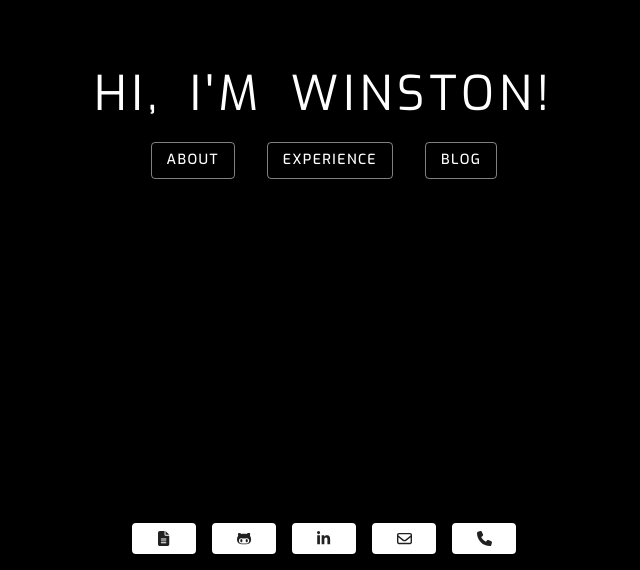
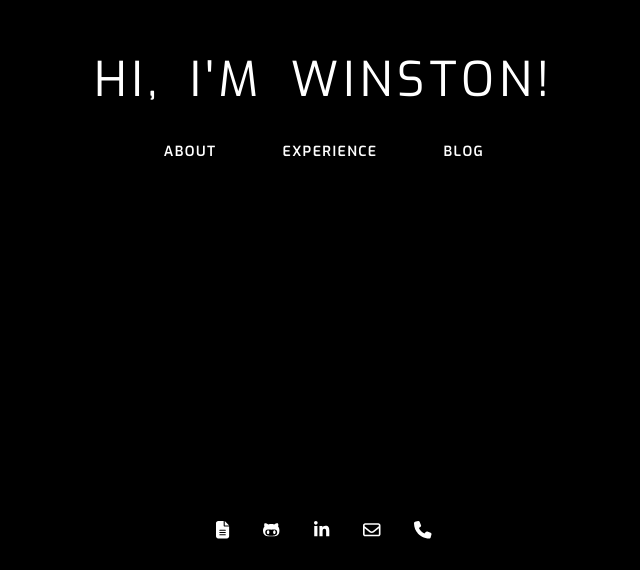
Before and after one commit to winston-edwin-chiong/personal-website, a Next.js app: page / in a window 1280 px wide. Shown: the part 230-800 px from the top of the page, without its empty margins (316-956 px from the left). Built offline with nearby package versions, Linux system fonts and the light colour scheme.

Commit message:
using daisyUI

```diff
--- a/src/app/components/Footer.js
+++ b/src/app/components/Footer.js
@@ -3,7 +3,6 @@ import { FontAwesomeIcon } from '@fortawesome/react-fontawesome';
 import { faGithubAlt, faLinkedinIn } from '@fortawesome/free-brands-svg-icons';
 import { faEnvelope } from '@fortawesome/free-regular-svg-icons';
 import { faPhone, faFileLines } from '@fortawesome/free-solid-svg-icons';
-import { Button } from '@mui/material';
 import { React } from 'react';
 
 export default function Footer() {
@@ -20,8 +19,8 @@ export default function Footer() {
 
 function Icon({icon, link}) {
   return (
-    <Button variant='contained' href={link} target='_blank' size='large'>
-      <FontAwesomeIcon icon={icon} size='md '/>
-    </Button>
+    <button className='btn btn-primary' href={link} target='_blank'>
+      <FontAwesomeIcon icon={icon} size='lg'/>
+    </button>
   )
 }
--- a/src/app/layout.js
+++ b/src/app/layout.js
@@ -1,7 +1,6 @@
 'use client'
 import './globals.css'
 import { Exo } from 'next/font/google'
-import { createTheme, ThemeProvider } from '@mui/material/styles';
 import React from 'react'
 
 const exo = Exo({ subsets: ['latin'] })
@@ -11,24 +10,10 @@ export const metadata = {
   description: 'Generated by create next app',
 }
 
-// set MUI component theme
-const theme = createTheme({
-  palette : {
-    primary: {
-      main : '#FFFFFF'
-    }
-  },
-  typography: {
-    fontFamily: exo
-  }
-})
-
 export default function RootLayout({ children }) {
   return (
     <html lang="en">
-      <ThemeProvider theme={theme}>
         <body className={exo.className + " bg-black" + " text-white"}>{children}</body>
-      </ThemeProvider>
     </html>
   )
 }
--- a/src/app/page.js
+++ b/src/app/page.js
@@ -1,6 +1,5 @@
 'use client'
 import { React } from 'react';
-import Button from "@mui/material/Button"
 import Link from 'next/link'
 import Footer from '../app/components/Footer'
 
@@ -16,13 +15,13 @@ export default function Home() {
       </div>
       <div className='flex flex-col items-center mt-6 sm:flex-row sm:space-x-8 children:pb-6'>
         <Link href={"/about"}>
-          <Button variant='outlined' className='tracking-widest'>About</Button>
+          <button className='btn btn-primary tracking-widest'>About</button>
         </Link>
         <Link href={"/experience"}>
-          <Button variant='outlined' className='tracking-widest'>Experience</Button>
+          <button className='btn btn-primary tracking-widest'>Experience</button>
         </Link>
         <Link href={"/blog"}>
-          <Button variant='outlined' className='tracking-widest'>Blog</Button>
+          <button className='btn btn-primary tracking-widest'>Blog</button>
         </Link>
         </div>
     </main>
--- a/tailwind.config.js
+++ b/tailwind.config.js
@@ -17,9 +17,25 @@ module.exports = {
       },
     },
   },
+  daisyui: {
+    themes: [
+      {
+        mytheme: {
+          "primary": "#000000",
+          "primary-focus": "#H6h6h6",
+          "primary-content": "#FFFFFF",
+          "secondary": "#f6d860",
+          "accent": "#37cdbe",
+          "neutral": "#3d4451",
+          "base-100": "#ffffff",
+        },
+      },
+    ],
+  },
   plugins: [
     plugin(function({ addVariant }) {
       addVariant('children', '&>*')
-    })
+    }),
+    require("daisyui")
   ],
 }
```
